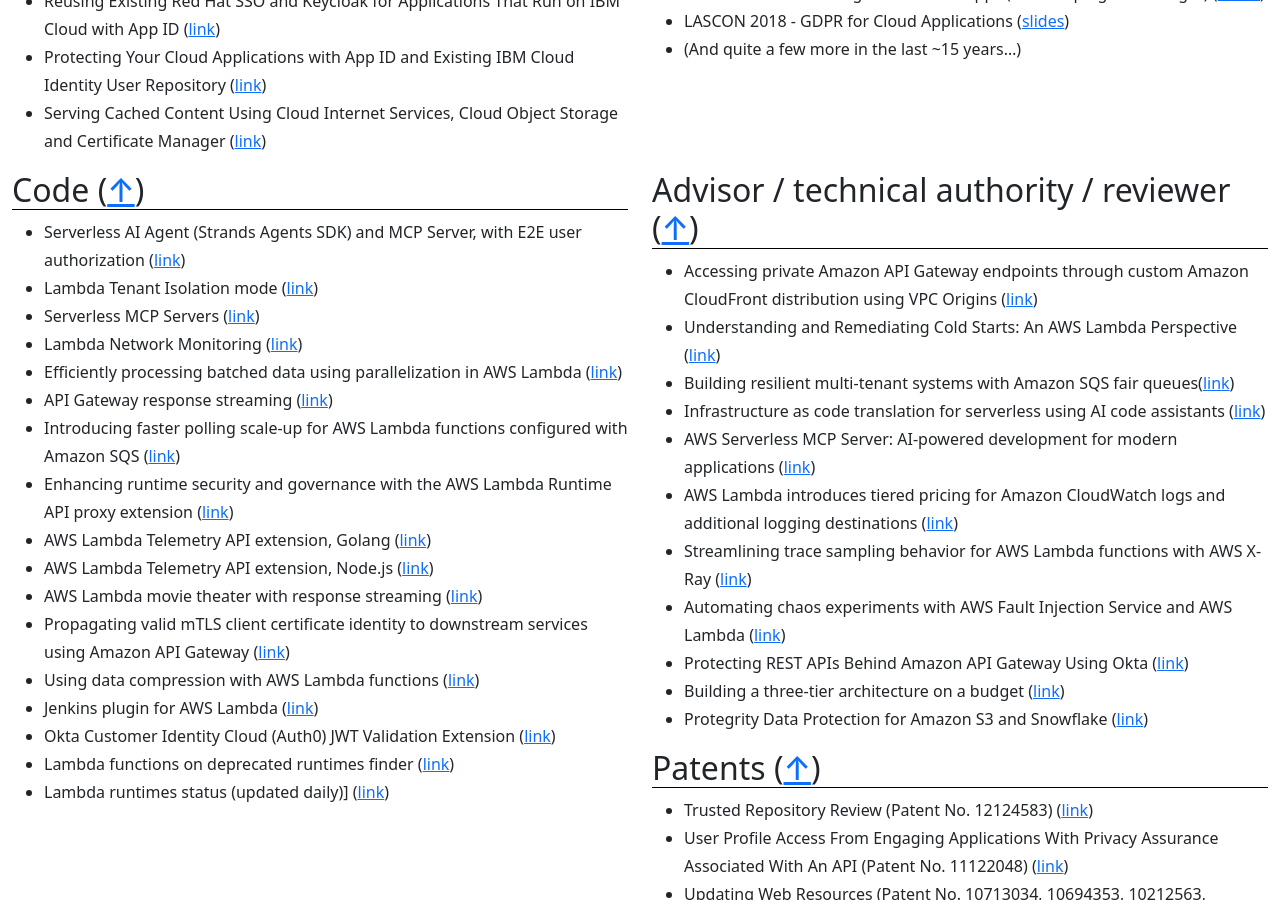
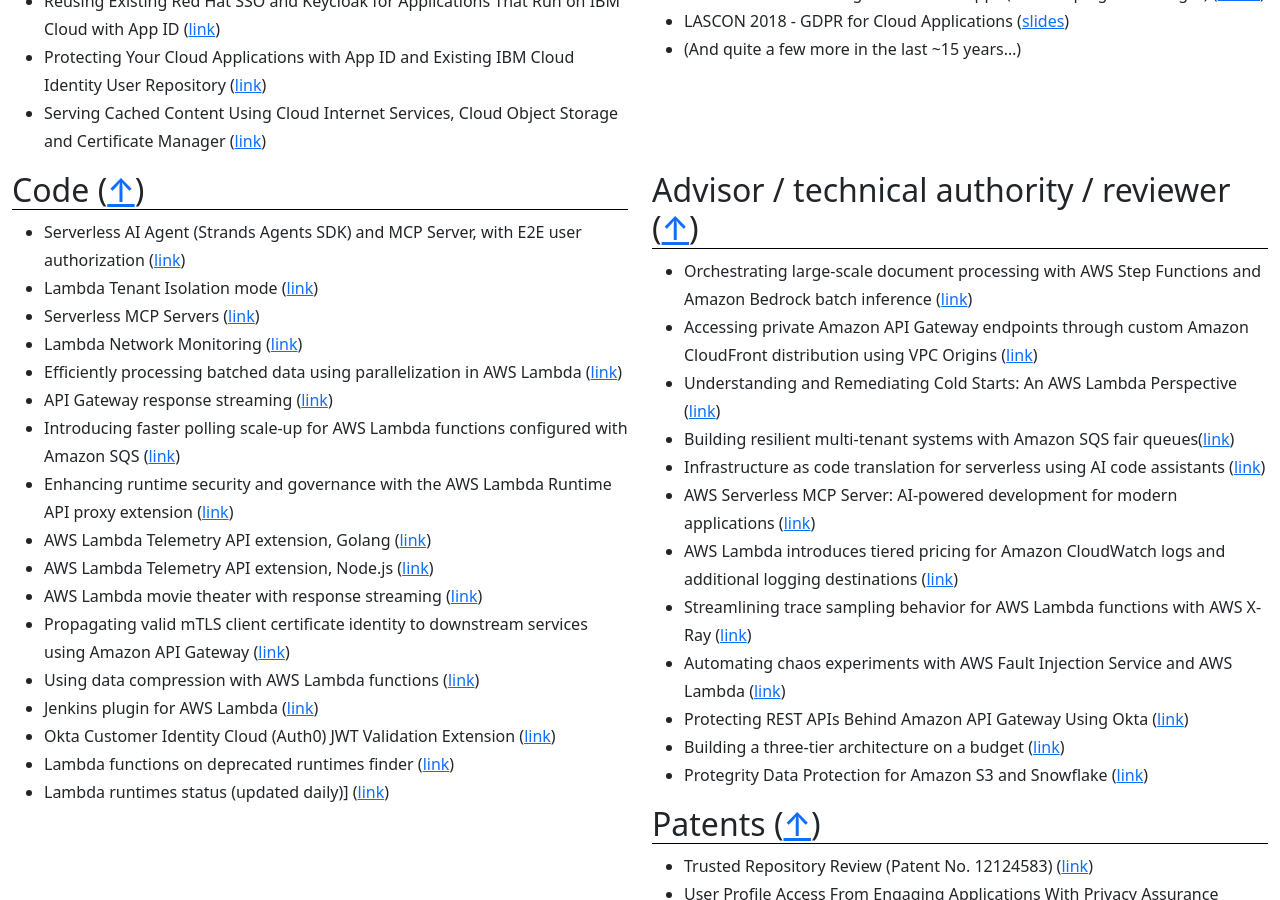
Before and after one commit to aal80/whoami, a Jekyll site: the page built from index.md, in a window 1280 px wide and 900 px high, scrolled down 2158 px. Built offline with Jekyll 4.4.1, drawn with Linux system fonts in a browser that asks for light colours.

Commit message:
Update reviewer.md

```diff
--- a/_includes/reviewer.md
+++ b/_includes/reviewer.md
@@ -1,5 +1,6 @@
 ## Advisor / technical authority / reviewer ([↑](#top))
 
+- Orchestrating large-scale document processing with AWS Step Functions and Amazon Bedrock batch inference ([link](https://aws.amazon.com/blogs/compute/orchestrating-large-scale-document-processing-with-aws-step-functions-and-amazon-bedrock-batch-inference/))
 - Accessing private Amazon API Gateway endpoints through custom Amazon CloudFront distribution using VPC Origins ([link](https://aws.amazon.com/blogs/compute/accessing-private-amazon-api-gateway-endpoints-through-custom-amazon-cloudfront-distribution-using-vpc-origins/))
 - Understanding and Remediating Cold Starts: An AWS Lambda Perspective ([link](https://aws.amazon.com/blogs/compute/understanding-and-remediating-cold-starts-an-aws-lambda-perspective/))
 - Building resilient multi-tenant systems with Amazon SQS fair queues([link](https://aws.amazon.com/blogs/compute/building-resilient-multi-tenant-systems-with-amazon-sqs-fair-queues/))
```
